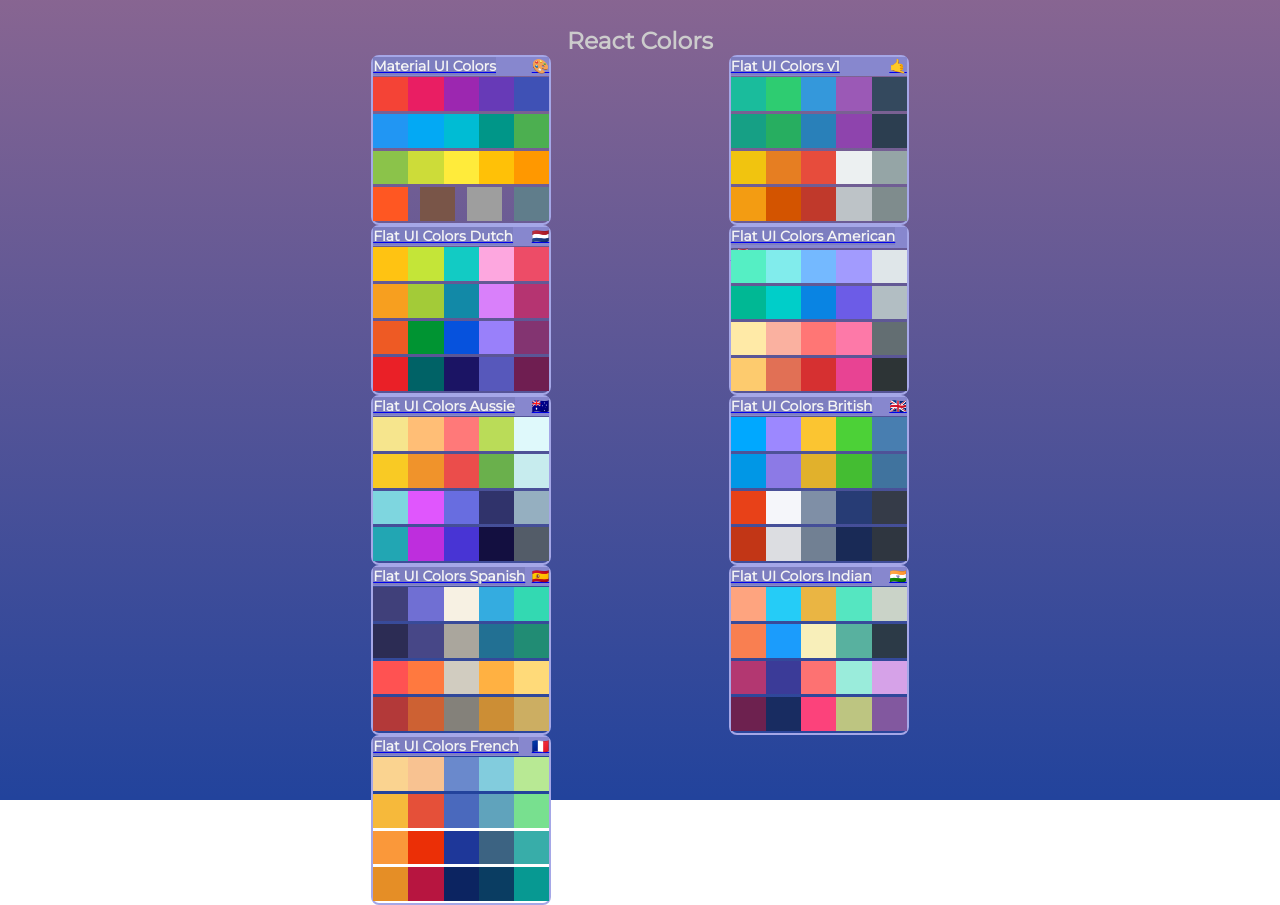
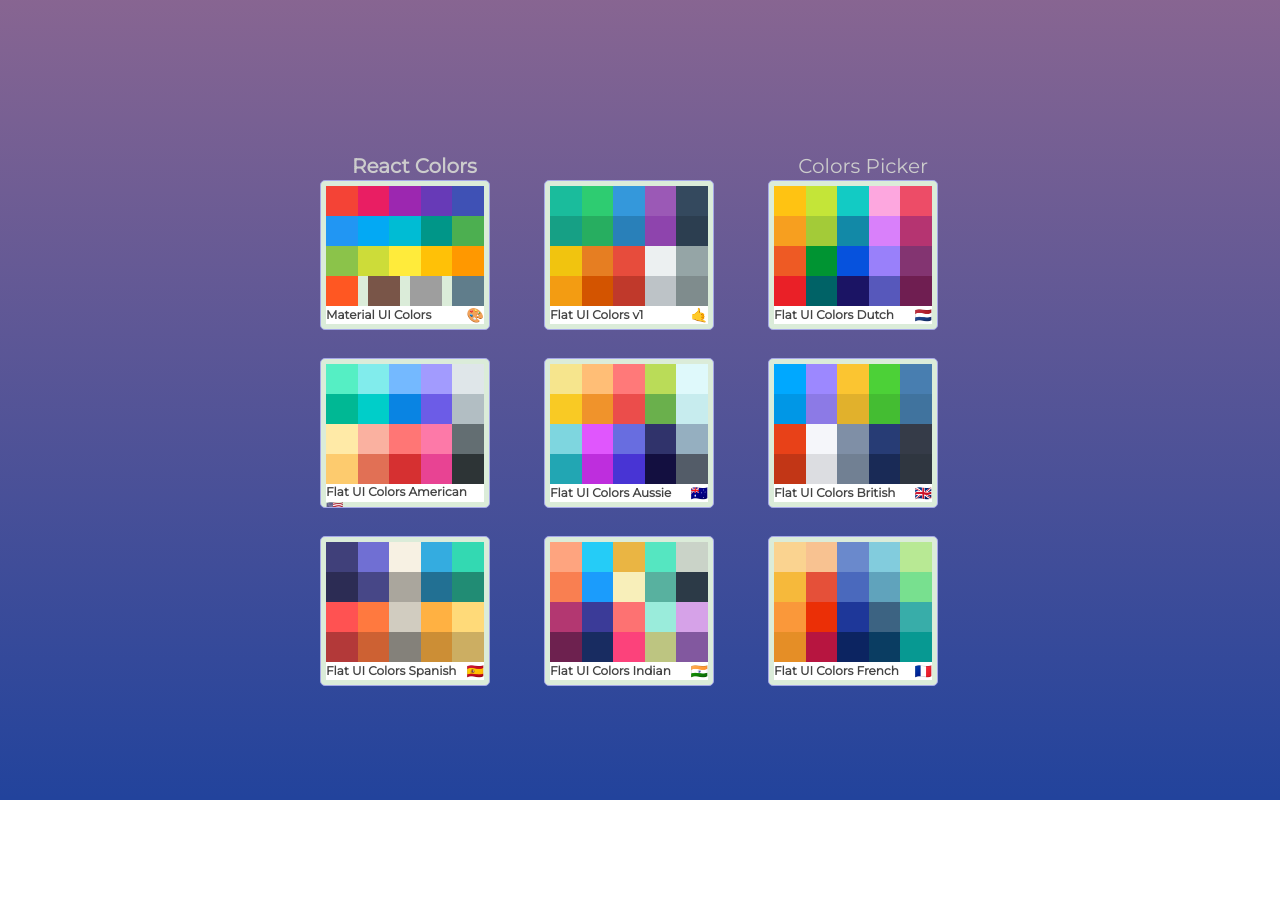
Before and after one commit to TsigeWonwosen/ColorsPalette-React, a React (Create React App) app: page / in a window 1280 px wide. After the commit the page ends 800 px from the top, so only its background shows below. Built offline with nearby package versions, Linux system fonts and the light colour scheme.

Commit message:
changed Link to props.history.push to the palette

```diff
--- a/src/App.css
+++ b/src/App.css
@@ -28,7 +28,6 @@
   align-items: center;
   width: 19.8vw;
   height: 22vh;
-  /* margin: 5px; */
   position: relative;
 }
 .Color-box .copy-button {
@@ -131,38 +130,68 @@
 .Palette-mini {
   display: flex;
   flex-direction: column;
-  align-items: center;
+  align-items: flex-start;
   justify-content: center;
   text-align: center;
   height: 100vh;
+  width: 100%;
   color: #ccc;
   font-size: 20px;
   font-family: "Montserrat";
   background: linear-gradient(rgba(236, 135, 135, 0.5), transparent);
   background-color: rgb(34, 67, 156);
+  text-decoration: none;
+  margin-top: 0;
 }
 .Palette-list {
-  max-width: 42%;
-  max-height: 90%;
-  display: flex;
-  flex-wrap: wrap;
-  align-items: center;
-  justify-content: space-between;
-  text-align: center;
+  /* height: 50%; */
+  margin: 2px auto;
+  max-width: 50%;
+  max-height: 80%;
+  box-sizing: border-box;
+  width: 50%;
+  display: grid;
+  grid-template-columns: repeat(3, 30%);
+  grid-gap: 5%;
 }
+
+.Palette-list:hover {
+  cursor: pointer;
+}
+
 .paletteList {
-  width: 180px;
-  height: 170px;
-  border: 2px solid rgb(165, 167, 231);
+  width: 170px;
+  height: 150px;
+  border: 1px solid rgb(165, 167, 231);
   display: flex;
   flex-direction: column;
   justify-content: center;
   align-items: center;
   text-align: center;
-  /* background: rgb(54, 212, 226); */
-  border-radius: 0.5rem;
+  /* border-radius: 0.2rem; */
+  margin-bottom: 0.3rem;
+  overflow: hidden;
+  background-color: rgb(219, 236, 217);
+  padding: 5px;
+  position: relative;
+  border-radius: 5px;
+  overflow: hidden;
 }
-
+.closeButton {
+  position: absolute;
+  top: 1px;
+  right: 1px;
+  opacity: 0;
+  padding: 1px 1px;
+  color: rgb(238, 228, 228);
+  border-radius: 2px;
+  background: rgb(207, 12, 12);
+  border: none;
+  font-size: small;
+}
+.paletteList:hover .closeButton {
+  opacity: 1;
+}
 @media screen and (max-width: 500px) {
   .Palette-colors {
     height: 100vh;
--- a/src/App.js
+++ b/src/App.js
@@ -11,15 +11,16 @@
 const findPalette = (id) => {
   return seedColors.find((color) => color.id === id);
 };
-// console.log(generatePalette(seedColors[4]));
+
 function App() {
   return (
     <div>
       <Switch>
-        <Route exact path='/'>
-          {/* <Palette palette={generatePalette(seedColors[4])} /> */}
-          <SinglePalette />
-        </Route>
+        <Route
+          exact
+          path='/'
+          render={(props) => <SinglePalette {...props} />}
+        />
         <Route
           exact
           path='/palette/:id'
--- a/src/SinglePalette.js
+++ b/src/SinglePalette.js
@@ -1,16 +1,27 @@
 import React from "react";
 import { Link } from "react-router-dom";
 import { withStyles } from "@material-ui/styles";
+import DeleteForeverRoundedIcon from "@material-ui/icons/DeleteForeverRounded";
 
 import seedColors from "./seedColors";
 
 const styles = {
-  main: {
-    backgroundColor: "rgba(39,56,73,0.1)",
+  root: {
+    backgroundColor: "transparent",
     fontWeight: "700",
+    fontSize: "12px",
+    margin: "0",
     "& span": {
       color: "white",
     },
+  },
+  header: {
+    display: "flex",
+    justifyContent: "space-between",
+    alignItems: "center",
+    textAlign: "center",
+    width: "45%",
+    margin: "0 auto",
   },
   palette: {
     display: "flex",
@@ -20,8 +31,8 @@
     justifyContent: "space-between",
     alignItems: "center",
     fontSize: "14px",
-    color: "#f4f4f4",
-    background: "rgba(135,135,206,1.0)",
+    color: "#444",
+    background: "white",
   },
   paletteBody: {
     display: "flex",
@@ -33,18 +44,21 @@
   },
   paletteSingleBox: {
     width: "20%",
-    height: "23%",
+    height: "25%",
   },
 };
 
-function SinglePalette({ classes }) {
+function SinglePalette({ classes, history }) {
+  const handleChange = (id) => {
+    history.push(`/palette/${id}`);
+  };
   const paletteList = seedColors.map((palette) => (
-    <Link to={`/palette/${palette.id}`}>
-      <div key={palette.id} className='paletteList'>
-        <div className={classes.palette}>
-          <span className={classes.main}>{palette.paletteName}</span>
-          <span>{palette.emoji}</span>
-        </div>
+    // <Link to={`/palette/${palette.id}`}>
+    <div
+      key={palette.id}
+      className='paletteList'
+      onClick={() => handleChange(palette.id)}
+    >
       <div className={classes.paletteBody}>
         {palette.colors.map((color) => (
           <div
@@ -53,8 +67,16 @@
           ></div>
         ))}
       </div>
+      <div className={classes.palette}>
+        <span className={classes.root}>{palette.paletteName}</span>
+        <span>{palette.emoji}</span>
       </div>
-    </Link>
+      <button className='closeButton'>
+        {" "}
+        <DeleteForeverRoundedIcon />{" "}
+      </button>
+    </div>
+    // </Link>
   ));
 
   // const id = props.match.params.id;
@@ -69,8 +91,9 @@
   // const { classes } = props;
   return (
     <div className='Palette-mini'>
-      <div>
-        <h3>React Colors</h3>
+      <div className={classes.header}>
+        <h4>React Colors</h4>
+        <span>Colors Picker</span>
       </div>
       <div className='Palette-list'>{paletteList}</div>
     </div>
```
Lines whose indentation alone changed are shown as unchanged.
